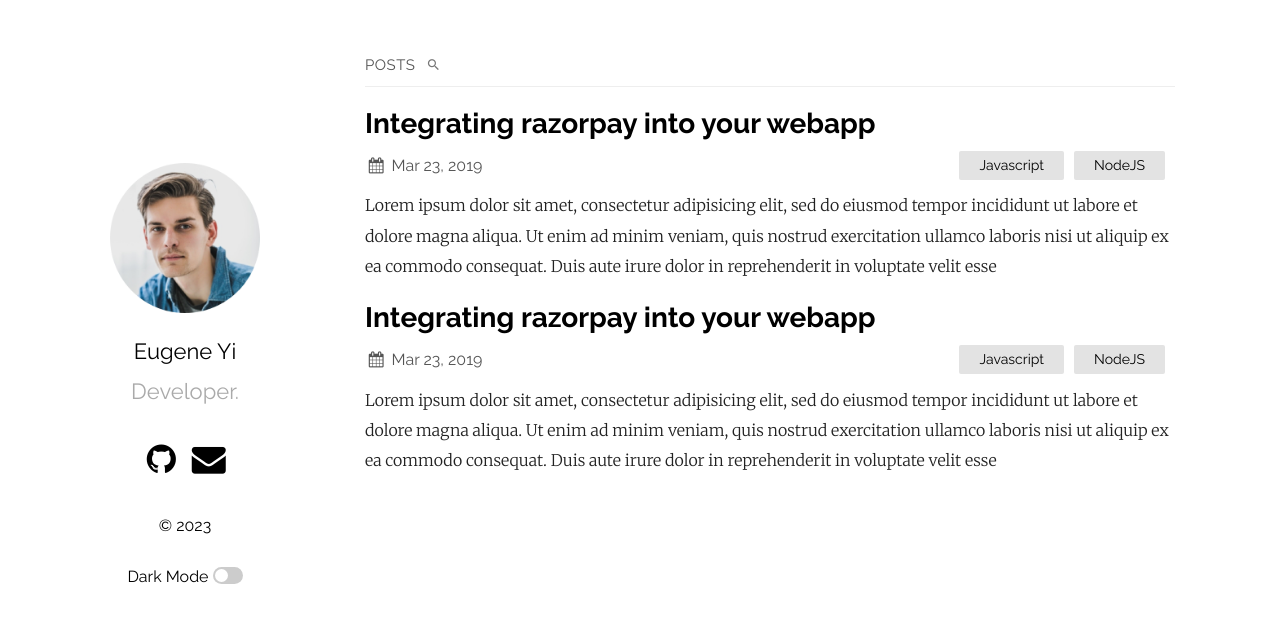
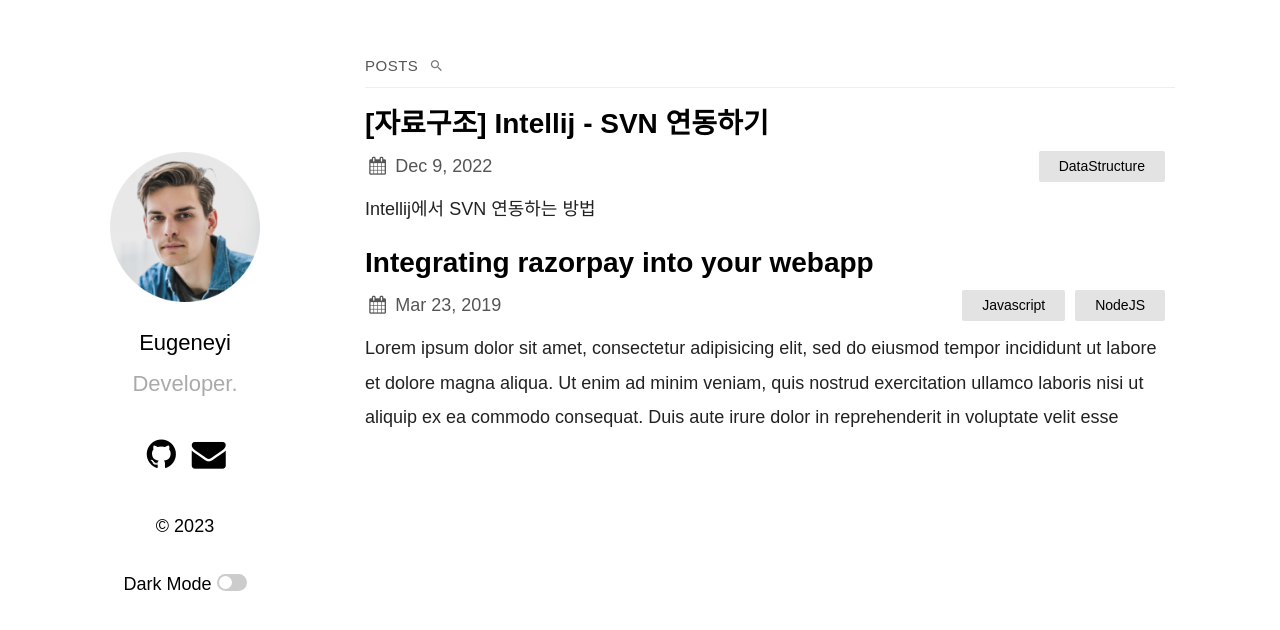
Before and after one commit to ieugeneyi/ieugeneyi.github.io, a Jekyll site: the page built from index.md, in a window 1280 px wide. Shown: the top 630 px of the page. Built offline with Jekyll 4.4.1, drawn with Linux system fonts in a browser that asks for light colours; some web fonts are replaced.

````diff
--- a/_config.yml
+++ b/_config.yml
@@ -1,5 +1,5 @@
-title: Eugene Yi Tech-log
-author: Euegene Yi
+title: Eugeneyi Tech-log
+author: Euegeneyi
 email: ieugeneyi@gmail.com
 description: > # this means to ignore newlines until "show_exerpts:"
   Write an awesome description for your new site here. You can edit this
@@ -12,14 +12,14 @@ show_excerpts: true # set to true to show excerpts on the homepage
 sass:
   sass_dir: _sass
 plainwhite:
-  name: Eugene Yi
+  name: Eugeneyi
   tagline: Developer.
   date_format: "%b %-d, %Y"
   sitemap: true # set to true to generate sitemap.xml content
   search: true # set to true to enable searchbar
   dark_mode: true # set to true to add dark mode toggle
   portfolio_image: "assets/portfolio.png" # the path from the base directory of the site to the image to display (no / at the start)
-  html_lang: "kr" # set the lang attribute of the <html> tag for the pages. See here for a list of codes: https://www.w3schools.com/tags/ref_country_codes.asp
+  html_lang: "ko" # set the lang attribute of the <html> tag for the pages. See here for a list of codes: https://www.w3schools.com/tags/ref_country_codes.asp
   condensed_mobile:
     #- home
     - page
@@ -38,7 +38,7 @@ plainwhite:
     #soundcloud: jekyll
     #telegram: jekyll
     #gitlab: jekyll
-    email: ieugeneyi
+    email: ieugeneyi@gmail.com
 
     # Mastodon instances
     # mastodon:
--- a/_posts/2019-03-23-welcome-to-jekyll.markdown
+++ b/_posts/2019-03-23-welcome-to-jekyll.markdown
@@ -1,29 +1,38 @@
 ---
 layout: post
-title:  "Integrating razorpay into your webapp"
-date:   2019-03-23 21:03:36 +0530
-categories: Javascript NodeJS
+title:  "[자료구조] Intellij - SVN 연동하기"
+date:   2022-12-09 17:17:36 +09:00
+categories: DataStructure
 ---
 
-Lorem ipsum dolor sit amet, consectetur adipisicing elit, sed do eiusmod tempor incididunt ut labore et dolore magna aliqua. Ut enim ad minim veniam, quis nostrud exercitation ullamco laboris nisi ut aliquip ex ea commodo consequat. Duis aute irure dolor in reprehenderit in voluptate velit esse
+Intellij에서 SVN 연동하는 방법
 
-```javascript
-const Razorpay = require('razorpay');
 
-let rzp = Razorpay({
-	key_id: 'KEY_ID',
-	secret: 'name'
-});
 
-// capture request
-rzp.capture(payment_id, cost)
-	.then(function (data) {
-		return 2;
-	})
-```
+### 1. svn.exe download
+https://www.visualsvn.com/downloads/
+![](https://velog.velcdn.com/images/ieugeneyi/post/0a07e63a-7614-4a1b-8170-3be99b82b06c/image.JPG)
 
-Check out the [Jekyll docs][jekyll-docs] for more info on how to get the most out of Jekyll. File all bugs/feature requests at [Jekyll’s GitHub repo][jekyll-gh]. If you have questions, you can ask them on [Jekyll Talk][jekyll-talk].
+### 2. Intellij에 경로 입력 (File > Settings > Version Control > Subversion)
+![](https://velog.velcdn.com/images/ieugeneyi/post/31856d2f-c016-45cd-903f-fd930a2d0120/image.JPG)
+<br>압축해제한 경로를 입력한다. (svn.exe 까지 입력할것)
 
-[jekyll-docs]: https://jekyllrb.com/docs/home
-[jekyll-gh]:   https://github.com/jekyll/jekyll
-[jekyll-talk]: https://talk.jekyllrb.com/
+### 3. svn 저장소 등록 (VCS > Browse VCS Repository > Browse Subversion Repository )
+![](https://velog.velcdn.com/images/ieugeneyi/post/42e3f1a4-bea7-4d25-a70b-1891943a0fcc/image.png)
+<br>하단 + 버튼을 눌러 사용하고자 하는 Repository URL을 입력한다.
+
+### 4. Intellij와 svn 연동 (File > Settings > Version Control  > '+' 버튼 클릭  > VCS : Subversion 선택 )
+![](https://velog.velcdn.com/images/ieugeneyi/post/cdfeb06f-1241-41d1-a63f-63a57dddf7ca/image.JPG)
+
+### 5. Project Share 하기 (VCS > Import into Version Control > Share Project (Subversion) )
+![](https://velog.velcdn.com/images/ieugeneyi/post/1cd9b039-0136-4850-8620-34553a85624f/image.png)
+
+![](https://velog.velcdn.com/images/ieugeneyi/post/42cfd7fa-9ecb-4498-90db-db958342d54c/image.png)
+<br>Share할 Repository 선택 후 Share
+
+> **❓ Create /tags and /branches ? **
+trunk폴더에 share하면서, tags, branches 폴더도 생성하라는 뜻으로,
+svn 디렉토리는 **trunk / branches / tags** 세가지가 존재.
+trunk : main 개발작업을 하는 폴더
+branches : 현재 소스는 유지보수하면서, 새로운 기능을 개발할 때 사용
+tags : 릴리즈된 소스를 따로 보관하는 폴더 (개발이 아닌 보관을 위한 폴더 )
--- a/_sass/plain.scss
+++ b/_sass/plain.scss
@@ -8,6 +8,13 @@ $smallMobileW: 480px;
 $bigScreenW: 1600px;
 $leftWidth: 220px;
 
+@font-face {
+  font-family: 'IBMPlexSansKR-Regular';
+  src: url('https://cdn.jsdelivr.net/gh/projectnoonnu/noonfonts_20-07@1.0/IBMPlexSansKR-Regular.woff') format('woff');
+  font-weight: normal;
+  font-style: normal;
+}
+
 *,
 *:before,
 *:after {
@@ -15,8 +22,8 @@ $leftWidth: 220px;
 }
 
 body {
-  font-family: "Raleway", sans-serif;
-  font-size: 16px;
+  font-family: "IBMPlexSansKR-Regular", sans-serif;
+  font-size: 18px;
   line-height: 1.2em;
   margin: 0;
   -webkit-font-smoothing: antialiased;
@@ -164,7 +171,7 @@ main {
 
     a {
       display: block;
-      font-family: 'Merriweather';
+      font-family: 'IBMPlexSansKR-Regular';
       text-align: center;
       padding: 1rem 0;
       text-decoration: none;
@@ -243,8 +250,8 @@ main {
   padding-left: 30px;
 }
 .post {
-  font-family: "Merriweather", sans-serif;
-  font-weight: 300;
+  font-family: "IBMPlexSansKR-Regular", sans-serif;
+  font-weight: 200;
   color: #222;
   line-height: 1.9em;
   p {
````
